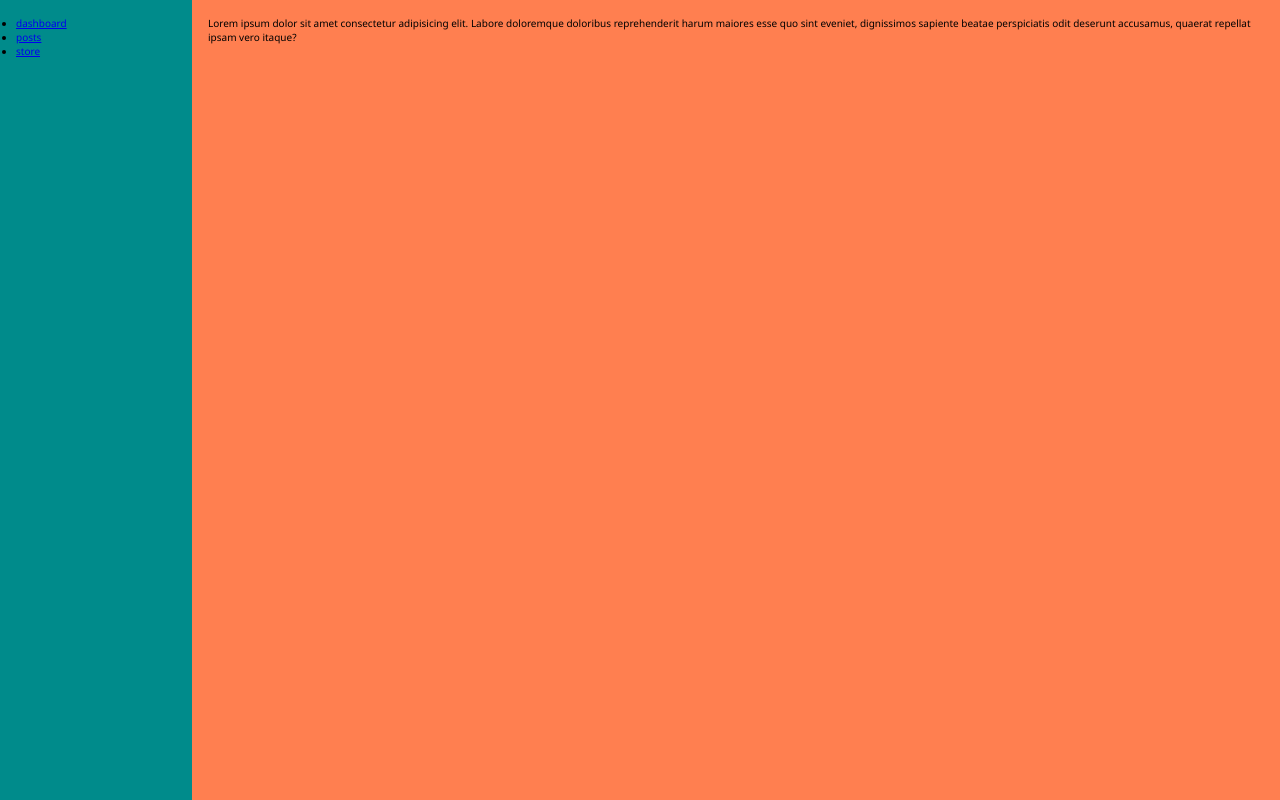
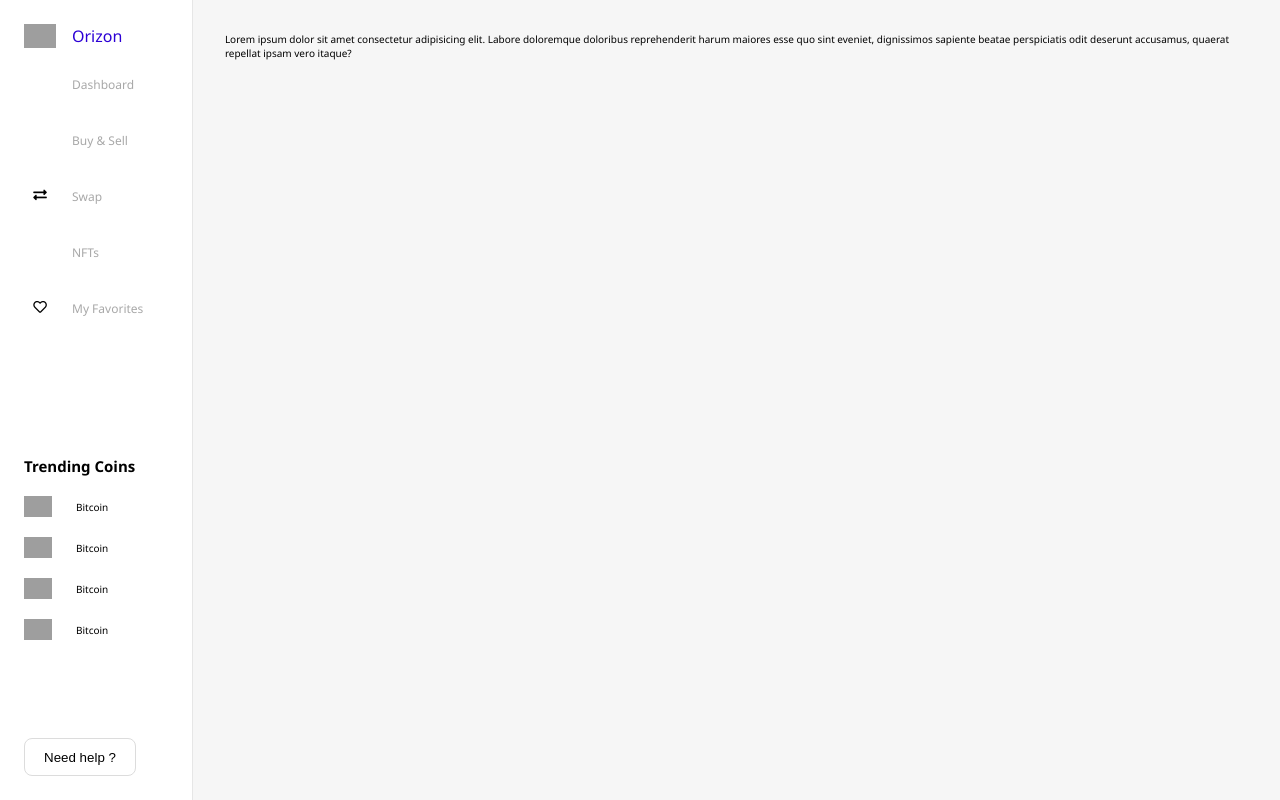
Before and after one commit to mvlz/SPA-with-JavaScript, a website: page Client/index.html in a window 1280 px wide. Drawn offline with Linux system fonts and the light colour scheme; files that its build step writes are made by us from their sources; grey boxes are pictures that could not be loaded; files whose address does not match are found by name.

Commit message:
Improve styles of sidebar. Add more pages for application

```diff
--- a/Client/index.html
+++ b/Client/index.html
@@ -6,26 +6,76 @@
     <meta http-equiv="X-UA-Compatible" content="IE=edge">
     <meta name="viewport" content="width=device-width, initial-scale=1.0">
     <title>SPA</title>
+    <link rel="stylesheet" href="https://pro.fontawesome.com/releases/v5.10.0/css/all.css"
+        integrity="sha384-AYmEC3Yw5cVb3ZcuHtOA93w35dYTsvhLPVnYs9eStHfGJvOvKxVfELGroGkvsg+p" crossorigin="anonymous" />
     <link rel="stylesheet" href="Client/style.css">
 </head>
 
 <body>
     <div class="main-layout">
         <nav class="nav-bar">
-            <ul>
-                <li>
-                    <a href="/" data-link>dashboard</a>
+            <div class="sidebar-logo">
+                <img src="https://encrypted-tbn0.gstatic.com/images?q=tbn:ANd9GcQ4sB8ZWsQw91ggj-wFR6N4g7bhi8QK1a07qIhDEwa509ymD89Wqc-5gZlOzFO-V32qv3g&usqp=CAU"
+                    alt="" class="logo">
+                <span class="logo-name">Orizon</span>
+            </div>
+            <ul class="menu">
+                <li class="menu-item ">
+                    <a href="/" data-link class="" >
+                        <i class="far fa-home"></i>
+                        <span class="text-link">Dashboard</span>
+                    </a>
                 </li>
-                <li>
-                    <a href="posts" data-link>posts</a>
+                <li class="menu-item">
+                    <a href="store" data-link>
+                        <i class="far fa-shopping-bag"></i>
+                        <span class="text-link">Buy & Sell</span>
+                    </a>
                 </li>
-                <li>
-                    <a href="store" data-link>store</a>
+                <li class="menu-item">
+                    <a href="swap" data-link>
+                        <i class="fas fa-exchange-alt"></i>
+                        <span class="text-link">Swap</span>
+                    </a>
+                </li>
+                <li class="menu-item">
+                    <a href="nfts" data-link>
+                        <i class="far fa-cube"></i>
+                        <span class="text-link">NFTs</span>
+                    </a>
+                </li>
+                <li class="menu-item">
+                    <a href="favorites" data-link>
+                        <i class="far fa-heart"></i>
+                        <span class="text-link">My Favorites</span>
+                    </a>
                 </li>
             </ul>
+            <ul class="trending-coins">
+                <h2>Trending Coins</h2>
+                <li class="coin">
+                    <img src="https://upload.wikimedia.org/wikipedia/commons/9/9a/BTC_Logo.svg" alt="">
+                    <p>Bitcoin</p>
+                </li>
+                <li class="coin">
+                    <img src="https://upload.wikimedia.org/wikipedia/commons/9/9a/BTC_Logo.svg" alt="">
+                    <p>Bitcoin</p>
+                </li>
+                <li class="coin">
+                    <img src="https://upload.wikimedia.org/wikipedia/commons/9/9a/BTC_Logo.svg" alt="">
+                    <p>Bitcoin</p>
+                </li>
+                <li class="coin">
+                    <img src="https://upload.wikimedia.org/wikipedia/commons/9/9a/BTC_Logo.svg" alt="">
+                    <p>Bitcoin</p>
+                </li>
+            </ul>
+            <button class="support-btn">Need help ?</button>
         </nav>
         <section class="container">
-            Lorem ipsum dolor sit amet consectetur adipisicing elit. Labore doloremque doloribus reprehenderit harum maiores esse quo sint eveniet, dignissimos sapiente beatae perspiciatis odit deserunt accusamus, quaerat repellat ipsam vero itaque?
+            Lorem ipsum dolor sit amet consectetur adipisicing elit. Labore doloremque doloribus reprehenderit harum
+            maiores esse quo sint eveniet, dignissimos sapiente beatae perspiciatis odit deserunt accusamus, quaerat
+            repellat ipsam vero itaque?
         </section>
     </div>
     <script src="Client/index.js" type="module"></script>
--- a/Client/pages/Store.js
+++ b/Client/pages/Store.js
@@ -1,6 +1,6 @@
 const Store = () => {
     return (
-        `<h2>Store page</h2>`
+        `<h2>Buy and Sell page</h2>`
      );
 }
 
--- a/Client/style.css
+++ b/Client/style.css
@@ -1,25 +1,136 @@
-*{
-    margin: 0;
-    padding: 0;
+* {
+  margin: 0;
+  padding: 0;
+  text-decoration: none;
 }
-body{
-    font-size: 62.5%;
-    font-family: 'Segoe UI', Tahoma, Geneva, Verdana, sans-serif;
+ul,
+li {
+  list-style: none;
 }
-.main-layout{
+button{
+    cursor: pointer;
+}
+body {
+  font-size: 62.5%;
+  font-family: "Segoe UI", Tahoma, Geneva, Verdana, sans-serif;
+}
+.main-layout {
+  width: 100%;
+  height: 100vh;
+  display: flex;
+}
+.nav-bar {
+  width: 9rem;
+  padding: 1.5rem;
+  height: calc(100% - 3rem);
+  /* background-color: darkcyan; */
+  display: flex;
+  flex-direction: column;
+  gap: 1rem;
+  border-right: 1px solid #e6e6e6;
+}
+.container {
+  width: calc(100% - 16rem);
+  padding: 2rem;
+  height: calc(100% - 4rem);
+  background-color: #f6f6f6;
+}
+.sidebar-logo {
+  width: 100%;
+  display: flex;
+  align-items: center;
+  gap: 1rem;
+}
+.sidebar-logo .logo {
+  max-width: 100%;
+  width: 2rem;
+}
+.sidebar-logo .logo-name {
+  font-size: 1rem;
+  font-weight: 500;
+  color: #2C00D5;
+}
+.menu {
+  flex-grow: 2;
+  display: flex;
+  max-height: 50%;
+  min-height: 35%;
+  flex-direction: column;
+    gap: 1rem;
+}
+.menu-item a i {
+  width: 2rem;
+  text-align: center;
+  margin-right: 1rem;
+  color: black;
+  font-size: 0.85rem;
+}
+.menu-item {
+  height: 2.5rem;
+}
+.menu-item a {
+  display: flex;
+  align-items: center;
+  width: 100%;
+  transition: all ease-in-out 0.15s;
+  height: 100%;
+  color: #a8a8a8;
+}
+.menu-item a span {
+  font-size: 0.75rem;
+  font-weight: 500;
+}
+.menu-item a:hover {
+    border-radius: 5px;
+    color: #2C00D5;
+    background: linear-gradient(-90deg, #2C00D51d 50%, white);
+}
+.active i,.menu-item a:hover i ,.menu-item a:focus i{
+  font-weight: 600;
+  transition: all ease-in-out 0.15s;
+  color: #2C00D5 !important;
+}
+.active, .menu-item a:focus{
+    position: relative;
+    color: #2C00D5 !important;
+}
+.active::before,.menu-item a:focus::before {
+    width: 5px;
+    height: 5px;
+    content: '';
+    position: absolute;
+    left: -0.5rem;
+    background-color: #2c00d5;
+    border-radius: 50%;
+    box-shadow: 0px 2px 6px 0px #2c00d573;
+}
+.trending-coins{
+    max-height: 40%;
     width: 100%;
-    height: 100vh;
     display: flex;
+    flex-direction: column;
+    gap: 1.25rem;
+    flex-grow: 1;
 }
-.nav-bar{
-    width: 10rem;
-    padding: 1rem;
-    height: calc(100% - 2rem);
-    background-color: darkcyan;
+
+.trending-coins .coin{
+    display: flex;
+    gap: 1.5rem;
+    width: 100%;
+    align-items: center;
 }
-.container{
-    width: calc(100% - 14rem);
-    padding: 1rem;
-    height: calc(100% - 2rem);
-    background-color: coral;
+.coin img{
+    width: 1.75rem;
+    max-width: 100%;
 }
+.support-btn{
+    width: 7rem;
+    padding: 0.65rem 0;
+    border-radius: 8px;
+    border: 1px solid gainsboro;
+    background-color: transparent;
+}
+.support-btn:hover{
+    background-color: gainsboro;
+    transition: all ease-in-out 0.15s;
+}
```
Also changed, not shown: Client/index.js (+8 -4 lines), Client/pages/NFTs.js (added, +7 -0 lines), Client/pages/Posts.js (deleted, +0 -7 lines), Client/pages/Swap.js (added, +7 -0 lines), Client/pages/favorites.js (added, +7 -0 lines).
